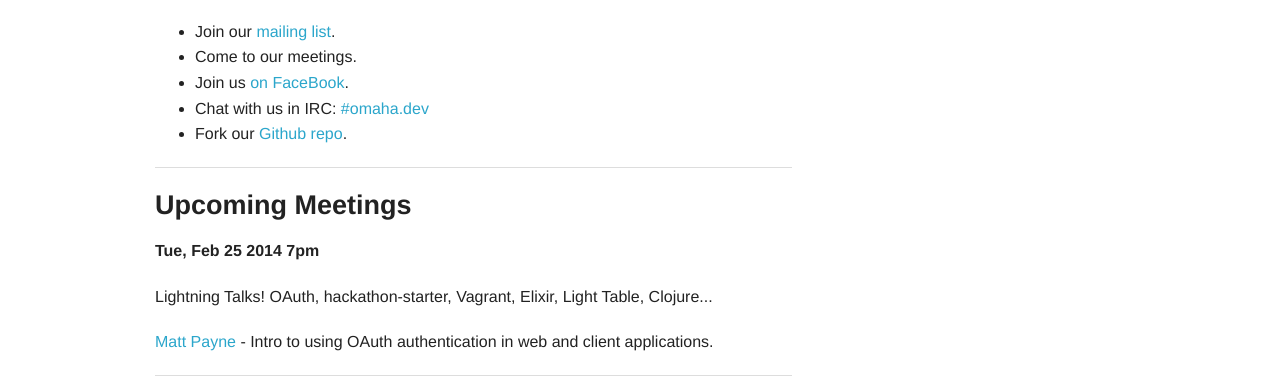
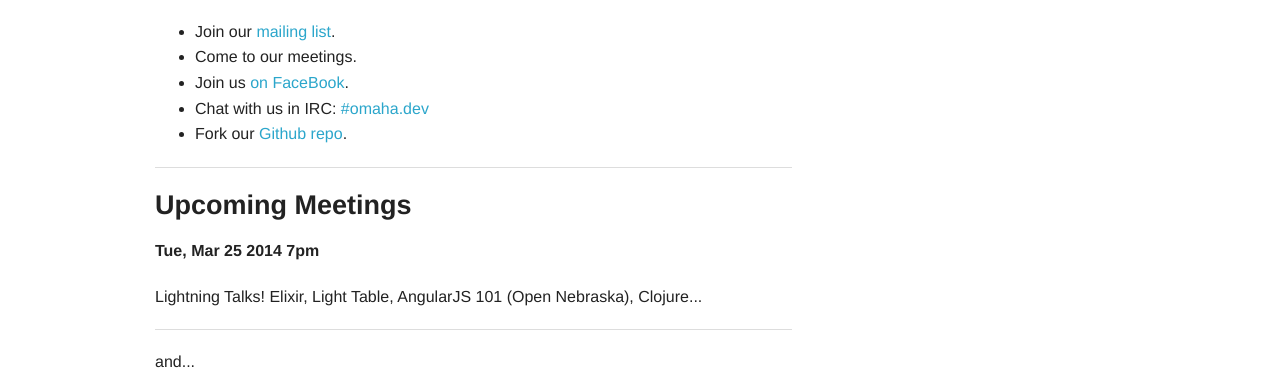
Before and after one commit to omg-code/omg-code, a plain HTML site: page index.html in a window 1280 px wide. Shown: the part 406-798 px from the top of the page. Drawn offline with Linux system fonts and the light colour scheme; files whose address does not match are found by name.

Commit message:
Next meeting

```diff
--- a/index.html
+++ b/index.html
@@ -52,10 +52,9 @@
 
   <h3>Upcoming Meetings</h3>
 
-  <p><strong>Tue, Feb 25 2014 7pm</strong><br/></p>
+  <p><strong>Tue, Mar 25 2014 7pm</strong><br/></p>
 
-  <p>Lightning Talks! OAuth, hackathon-starter, Vagrant, Elixir, Light Table, Clojure...</p>
-  <p><a href="http://MattPayne.org">Matt Payne</a> - Intro to using OAuth authentication in web and client applications. </a></p>
+  <p>Lightning Talks! Elixir, Light Table, AngularJS 101 (Open Nebraska), Clojure...</p>
 
   <hr />
 
```
